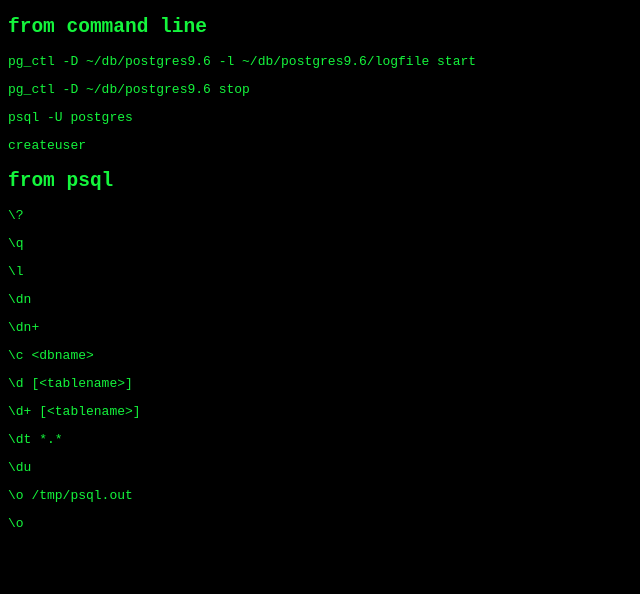
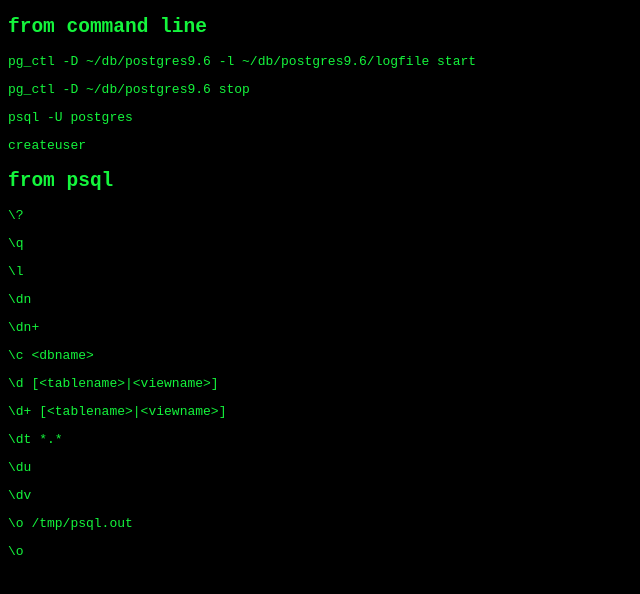
Before and after one commit to davejagoda/davejagoda.github.io, a Jekyll site: the page built from useful/useful_postgresql_commands.md, in a window 1280 px wide. Shown: the top 594 px of the page, without its empty margins (0-640 px from the left). Built offline with Jekyll 4.4.1, drawn with Linux system fonts in a browser that asks for light colours.

Commit message:
Add to useful_heroku_commands.md and useful_postgresql_commands.md

```diff
--- a/useful/useful_postgresql_commands.md
+++ b/useful/useful_postgresql_commands.md
@@ -29,14 +29,16 @@ from psql
 
 `\c <dbname>`
 
-`\d [<tablename>]`
+`\d [<tablename>|<viewname>]`
 
-`\d+ [<tablename>]`
+`\d+ [<tablename>|<viewname>]`
 
 `\dt *.*`
 
 `\du`
 
+`\dv`
+
 `\o /tmp/psql.out`
 
 `\o`
```
Also changed, not shown: useful/useful_heroku_commands.md (+4 -0 lines).
